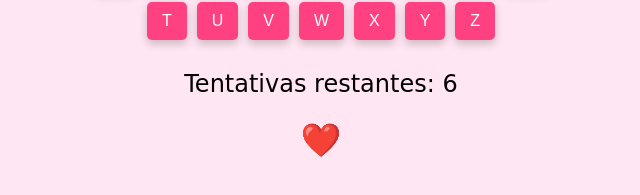
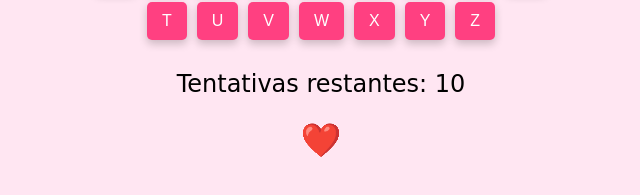
Before and after one commit to AntunesMarcos/mini_game_deploy, a React (Create React App) app: page /mini_game_deploy/level2 in a window 1280 px wide. Shown: the part 461-656 px from the top of the page, without its empty margins (319-959 px from the left). Built offline with nearby package versions, Linux system fonts and the light colour scheme.

Commit message:
Nova versão

```diff
--- a/src/App.js
+++ b/src/App.js
@@ -1,5 +1,5 @@
 import React from 'react';
-import { Route, Routes } from 'react-router-dom';
+import { Routes, Route } from 'react-router-dom';
 import Home from './components/Home';
 import Level1 from './components/Level1';
 import Level2 from './components/Level2';
--- a/src/components/Level2.jsx
+++ b/src/components/Level2.jsx
@@ -29,7 +29,7 @@ const Level2 = () => {
     );
     const [guessedLetters, setGuessedLetters] = useState([]);
     const [wrongGuesses, setWrongGuesses] = useState(0);
-    const maxWrong = 6;
+    const maxWrong = 10;
     const [isWinner, setIsWinner] = useState(false);
     const [correctCount, setCorrectCount] = useState(0);
 
```
